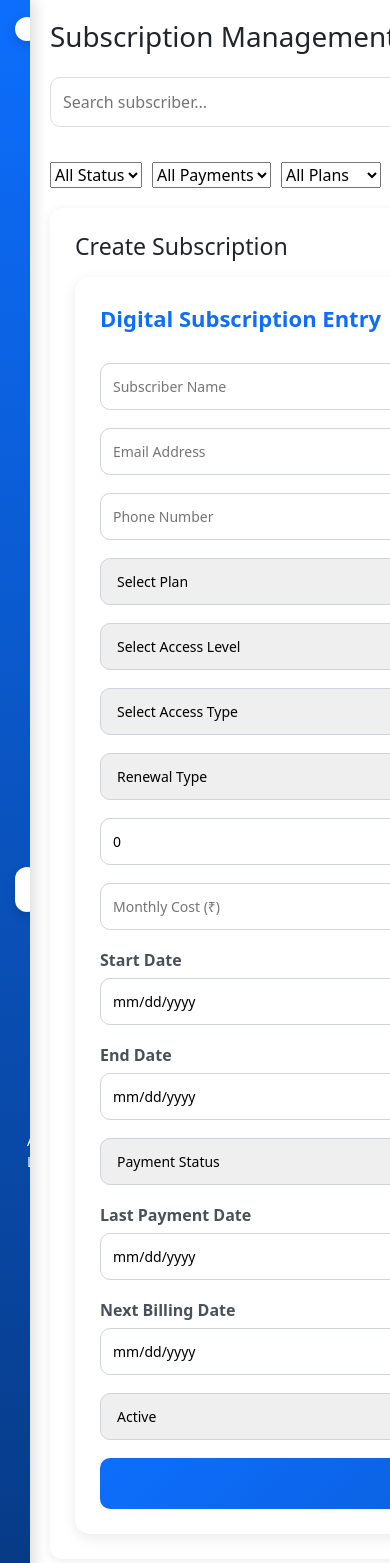
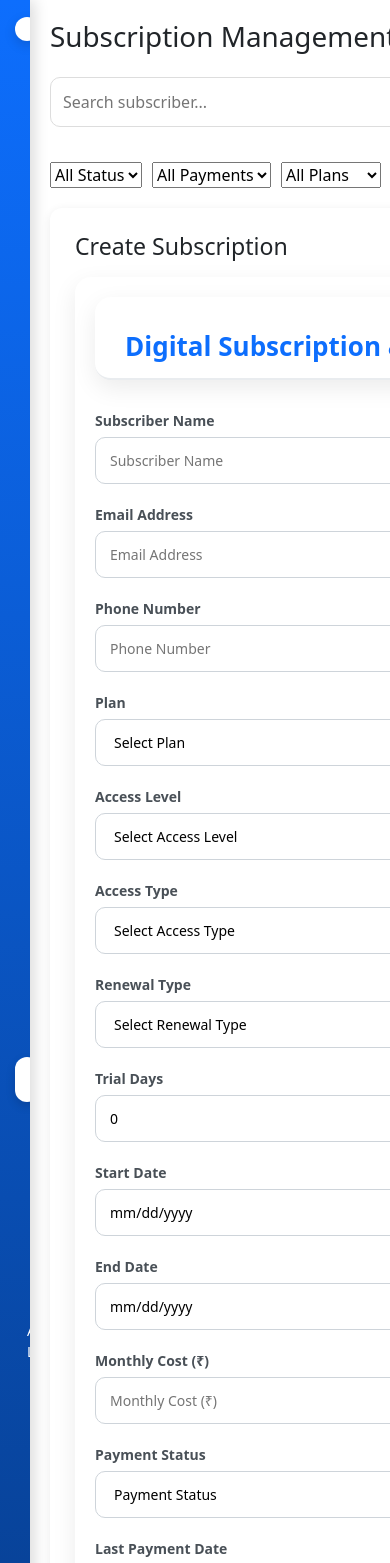
Before and after one commit to pakum0420-prog/NTDSM, a React app in the folder frontend/: page /subscriptions in a window 390 px wide. Shown: the top 1563 px of the page. Built offline with nearby package versions, Linux system fonts and the light colour scheme; no server answers; sample sign-in values are in the browser's storage; the HTML template or start-up script is replaced by a standard one.

Commit message:
Auto payment creation

```diff
--- a/frontend/src/components/SubscriptionForm.css
+++ b/frontend/src/components/SubscriptionForm.css
@@ -138,7 +138,124 @@
 
   }
 
+  .form-title,.subscription-form {
+  display: grid;
+  grid-template-columns: repeat(2, 1fr);
+  gap: 20px;
+
+  background: #ffffff;
+  padding: 30px;
+  border-radius: 16px;
+
+  box-shadow: 0 8px 24px rgba(0, 0, 0, 0.08);
+}
+
+.form-title {
+  grid-column: span 2;
+
+  font-size: 26px;
+  font-weight: 700;
+
+  color: #0d6efd;
+
+  padding-bottom: 12px;
+  border-bottom: 2px solid #e9ecef;
+
+  margin-bottom: 10px;
+}
+
+.subscription-form label {
+  display: block;
+
+  font-weight: 600;
+  font-size: 14px;
+
+  color: #495057;
+
+  margin-bottom: 6px;
+}
+
+.subscription-form input,
+.subscription-form select {
+  width: 100%;
+
+  padding: 12px 14px;
+
+  border: 1px solid #ced4da;
+  border-radius: 10px;
+
+  font-size: 14px;
+
+  background: #fff;
+
+  transition: all 0.3s ease;
+}
+
+.subscription-form input:focus,
+.subscription-form select:focus {
+  outline: none;
+
+  border-color: #0d6efd;
+
+  box-shadow:
+    0 0 0 3px
+    rgba(13, 110, 253, 0.15);
+}
+
+.subscription-form input:hover,
+.subscription-form select:hover {
+  border-color: #0d6efd;
+}
+
+.save-btn {
+  grid-column: span 2;
+
+  padding: 15px;
+
+  border: none;
+  border-radius: 10px;
+
+  font-size: 15px;
+  font-weight: 600;
+
+  color: white;
+
+  background:
+    linear-gradient(
+      135deg,
+      #0d6efd,
+      #084298
+    );
+
+  cursor: pointer;
+
+  transition: all 0.3s ease;
+}
+
+.save-btn:hover {
+  transform: translateY(-2px);
+
+  box-shadow:
+    0 8px 18px
+    rgba(13, 110, 253, 0.25);
+}
+
+.save-btn:active {
+  transform: translateY(0);
+}
+
+@media (max-width: 768px) {
+
+  .subscription-form {
+    grid-template-columns: 1fr;
+    padding: 20px;
+  }
+
   .form-title,
+  .save-btn {
+    grid-column: span 1;
+  }
+}
   .save-btn {
 
     grid-column: span 1;
--- a/frontend/src/components/SubscriptionForm.jsx
+++ b/frontend/src/components/SubscriptionForm.jsx
@@ -5,18 +5,17 @@ function SubscriptionForm({
   handleChange,
   saveSubscription
 }) {
-
   return (
-
     <form
       className="subscription-form"
       onSubmit={saveSubscription}
     >
-
       <div className="form-title">
-        Digital Subscription Entry
+        Digital Subscription & Paywall Access Entry
       </div>
 
+      <div>
+        <label>Subscriber Name</label>
         <input
           required
           placeholder="Subscriber Name"
@@ -24,7 +23,10 @@ function SubscriptionForm({
           value={formData.subscriber_name}
           onChange={handleChange}
         />
+      </div>
 
+      <div>
+        <label>Email Address</label>
         <input
           required
           type="email"
@@ -33,7 +35,10 @@ function SubscriptionForm({
           value={formData.email}
           onChange={handleChange}
         />
+      </div>
 
+      <div>
+        <label>Phone Number</label>
         <input
           required
           pattern="[0-9]{10}"
@@ -42,69 +47,72 @@ function SubscriptionForm({
           value={formData.phone}
           onChange={handleChange}
         />
+      </div>
 
+      <div>
+        <label>Plan</label>
         <select
           required
           name="plan"
           value={formData.plan}
           onChange={handleChange}
         >
-        <option value="">
-          Select Plan
-        </option>
-
+          <option value="">Select Plan</option>
+          <option>Trial</option>
           <option>Basic</option>
           <option>Premium</option>
           <option>Enterprise</option>
-        <option>Trial</option>
         </select>
+      </div>
 
+      <div>
+        <label>Access Level</label>
         <select
           required
           name="access_level"
           value={formData.access_level}
           onChange={handleChange}
         >
-        <option value="">
-          Select Access Level
-        </option>
-
+          <option value="">Select Access Level</option>
           <option>Basic</option>
           <option>Premium</option>
           <option>Enterprise</option>
         </select>
+      </div>
 
+      <div>
+        <label>Access Type</label>
         <select
           required
           name="access_type"
           value={formData.access_type}
           onChange={handleChange}
         >
-        <option value="">
-          Select Access Type
-        </option>
-
+          <option value="">Select Access Type</option>
           <option>Website</option>
           <option>Mobile App</option>
           <option>Premium Articles</option>
           <option>Research Content</option>
           <option>Video Library</option>
         </select>
+      </div>
 
+      <div>
+        <label>Renewal Type</label>
         <select
           name="renewal_type"
           value={formData.renewal_type || ""}
           onChange={handleChange}
         >
-        <option value="">
-          Renewal Type
-        </option>
-
+          <option value="">Select Renewal Type</option>
           <option>Monthly</option>
           <option>Quarterly</option>
           <option>Yearly</option>
         </select>
+      </div>
 
+      <div>
+        <label>Trial Days</label>
         <input
           type="number"
           placeholder="Trial Days"
@@ -113,21 +121,10 @@ function SubscriptionForm({
           value={formData.trial_days || 0}
           onChange={handleChange}
         />
-
-      <input
-        required
-        type="number"
-        placeholder="Monthly Cost (₹)"
-        name="monthly_cost"
-        value={formData.monthly_cost}
-        onChange={handleChange}
-      />
+      </div>
 
       <div>
-        <label>
-          Start Date
-        </label>
-
+        <label>Start Date</label>
         <input
           required
           type="date"
@@ -138,10 +135,7 @@ function SubscriptionForm({
       </div>
 
       <div>
-        <label>
-          End Date
-        </label>
-
+        <label>End Date</label>
         <input
           required
           type="date"
@@ -151,26 +145,35 @@ function SubscriptionForm({
         />
       </div>
 
+      <div>
+        <label>Monthly Cost (₹)</label>
+        <input
+          required
+          type="number"
+          placeholder="Monthly Cost (₹)"
+          name="monthly_cost"
+          value={formData.monthly_cost}
+          onChange={handleChange}
+        />
+      </div>
+
+      <div>
+        <label>Payment Status</label>
         <select
           required
           name="payment_status"
           value={formData.payment_status}
           onChange={handleChange}
         >
-        <option value="">
-          Payment Status
-        </option>
-
+          <option value="">Payment Status</option>
           <option>Paid</option>
           <option>Pending</option>
           <option>Overdue</option>
         </select>
+      </div>
 
       <div>
-        <label>
-          Last Payment Date
-        </label>
-
+        <label>Last Payment Date</label>
         <input
           type="date"
           name="last_payment_date"
@@ -180,10 +183,7 @@ function SubscriptionForm({
       </div>
 
       <div>
-        <label>
-          Next Billing Date
-        </label>
-
+        <label>Next Billing Date</label>
         <input
           required
           type="date"
@@ -193,6 +193,8 @@ function SubscriptionForm({
         />
       </div>
 
+      <div>
+        <label>Subscription Status</label>
         <select
           required
           name="status"
@@ -203,6 +205,9 @@ function SubscriptionForm({
           <option>Expired</option>
           <option>Trial</option>
         </select>
+      </div>
+
+      <div></div>
 
       <button
         type="submit"
@@ -210,11 +215,8 @@ function SubscriptionForm({
       >
         💾 Save Subscription
       </button>
-
     </form>
-
   );
-
 }
 
 export default SubscriptionForm;
```
Also changed, not shown: 1 other file (tests, documents, lock files or other folders). Lines whose indentation alone changed are shown as unchanged.
